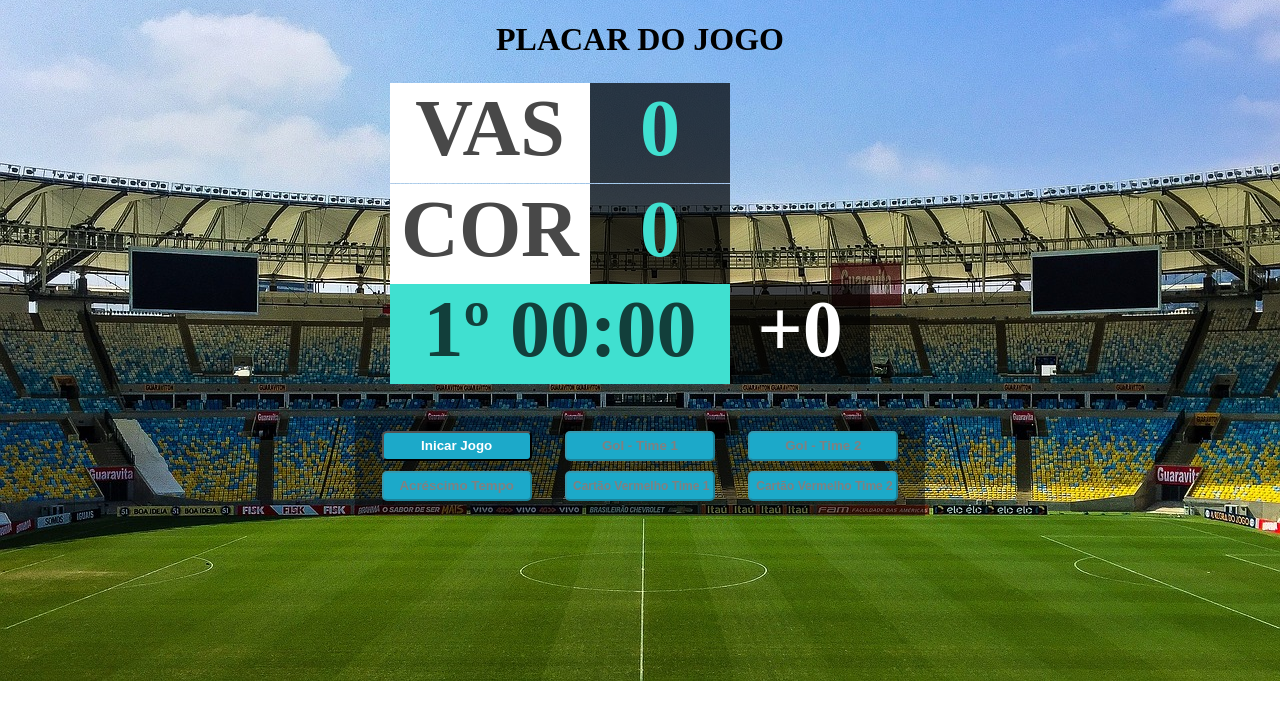
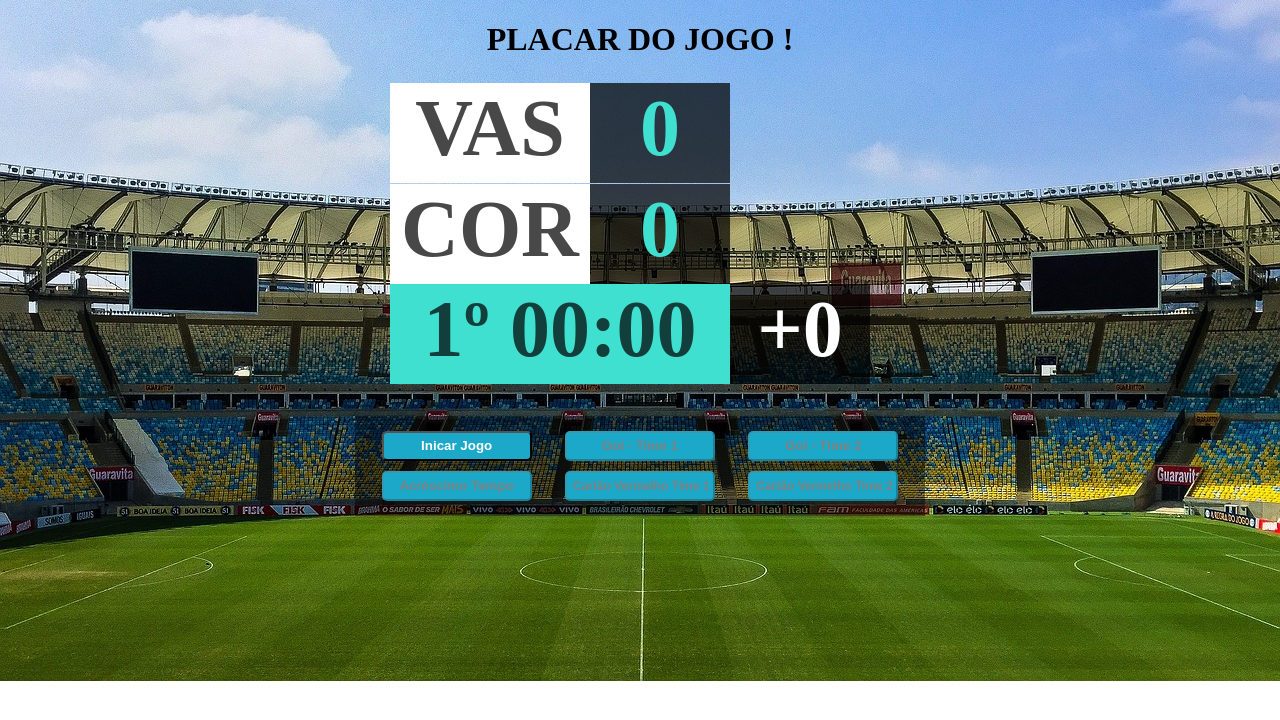
Before and after one commit to alesandro-domingos/Placar-Jogo, a plain HTML site: page index.html in a window 1280 px wide. Drawn offline with Linux system fonts and the light colour scheme.

Commit message:
atualizei index
apenas para salvar no github

```diff
--- a/index.html
+++ b/index.html
@@ -9,7 +9,7 @@
 <body onload()>
     <header>
         <h1>
-            PLACAR DO JOGO
+            PLACAR DO JOGO !
         </h1>
     </header>
     <main>
```
